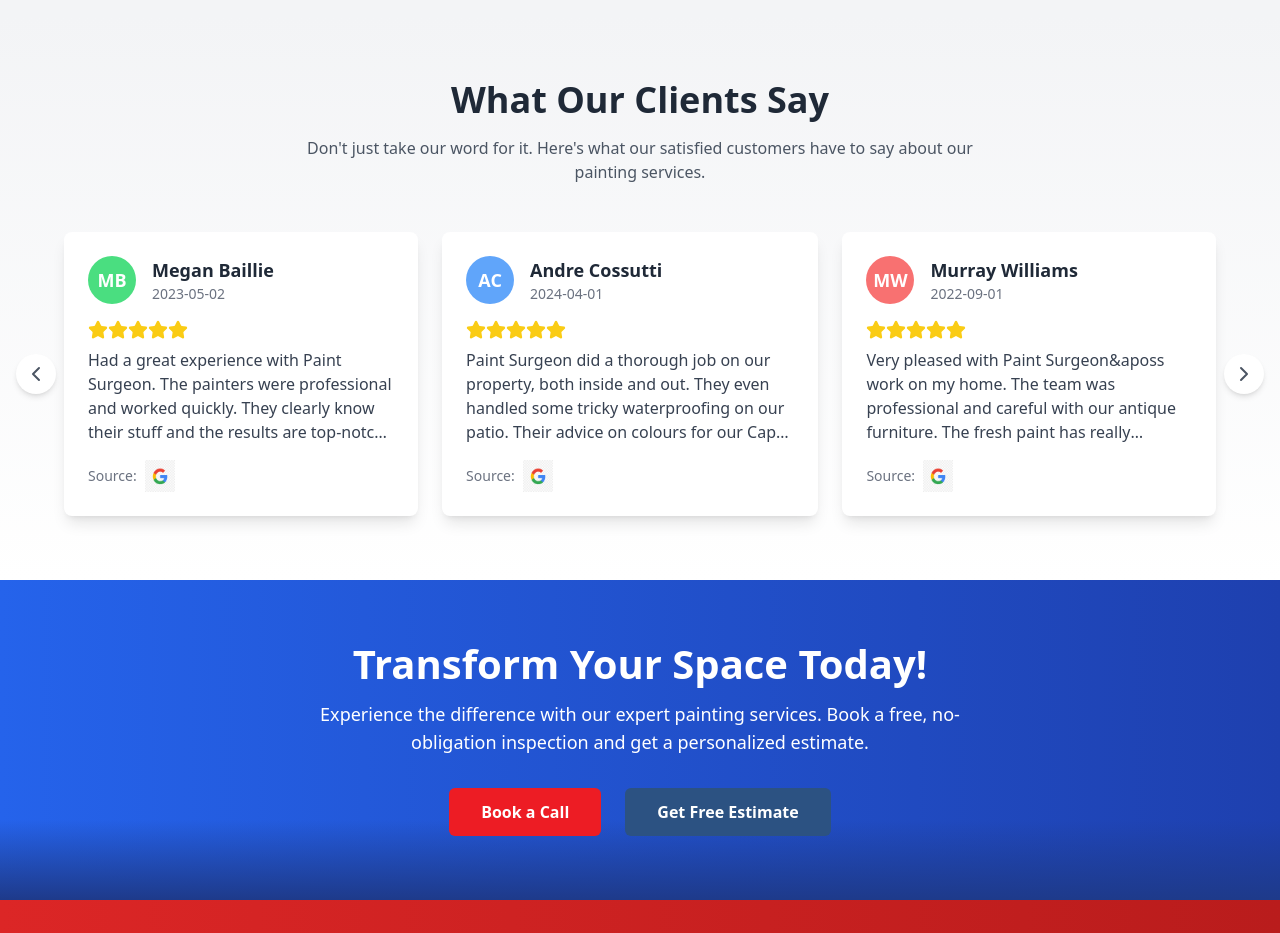
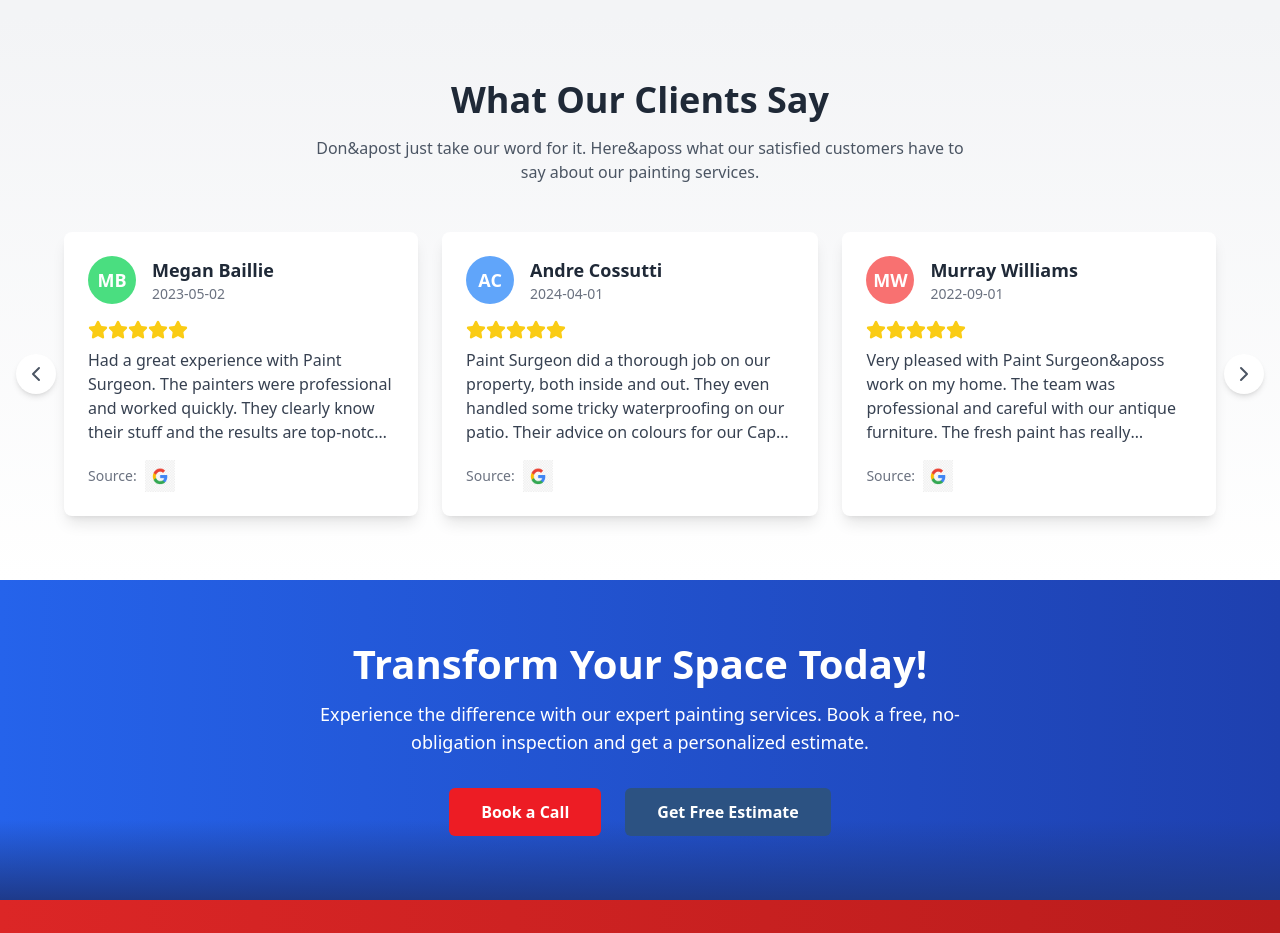
Before and after one commit to Jalt8/paint-surgeon, a Next.js app: page / in a window 1280 px wide. Shown: the part 2880-3813 px from the top of the page. Built offline with nearby package versions, Linux system fonts and the light colour scheme.

Commit message:
fix for hosting v3

```diff
--- a/src/components/home/Testimonials.tsx
+++ b/src/components/home/Testimonials.tsx
@@ -131,7 +131,7 @@ const Testimonials = () => {
     <section className="bg-gradient-to-b from-gray-100 to-white py-16">
       <div className="container mx-auto px-6">
         <h2 className="text-4xl font-bold text-center mb-4 text-gray-800">What Our Clients Say</h2>
-        <p className="text-center text-gray-600 mb-12 max-w-2xl mx-auto">Don't just take our word for it. Here's what our satisfied customers have to say about our painting services.</p>
+        <p className="text-center text-gray-600 mb-12 max-w-2xl mx-auto">Don&apost just take our word for it. Here&aposs what our satisfied customers have to say about our painting services.</p>
         <div className="relative max-w-6xl mx-auto">
           <AnimatePresence mode="wait">
             <div className="flex justify-between gap-6">
```
